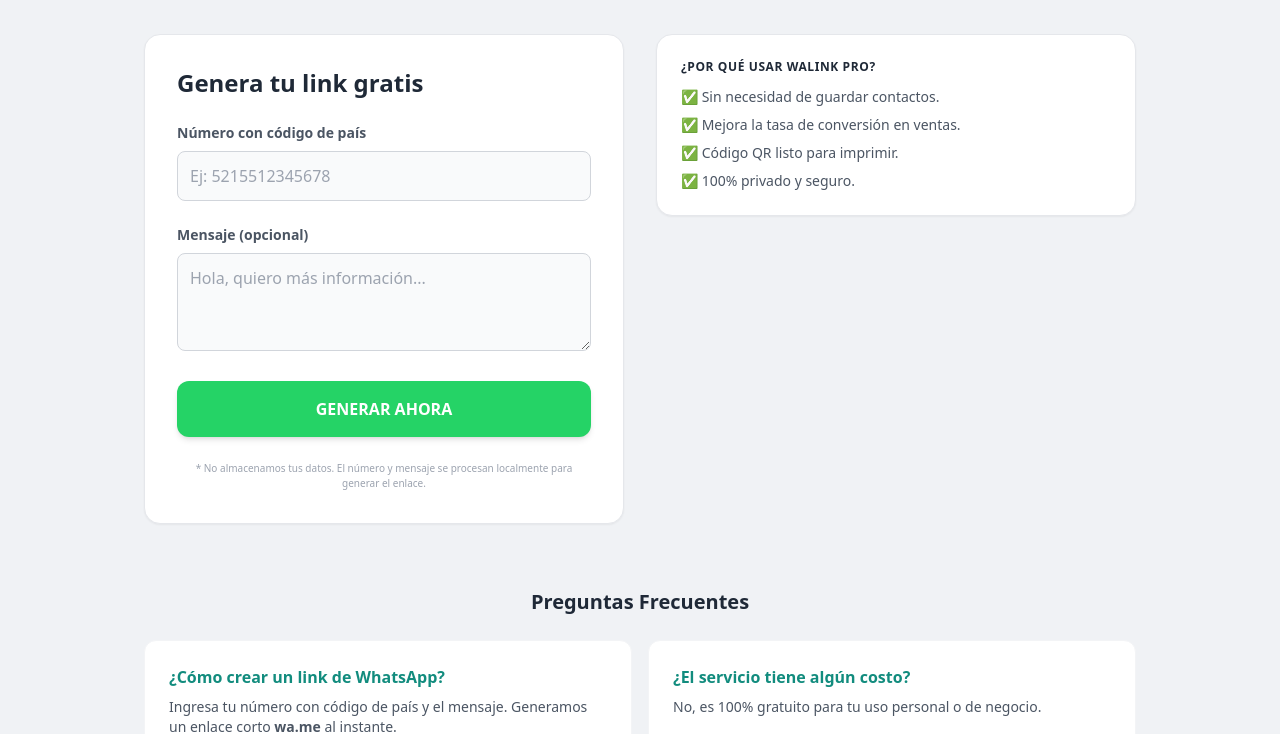
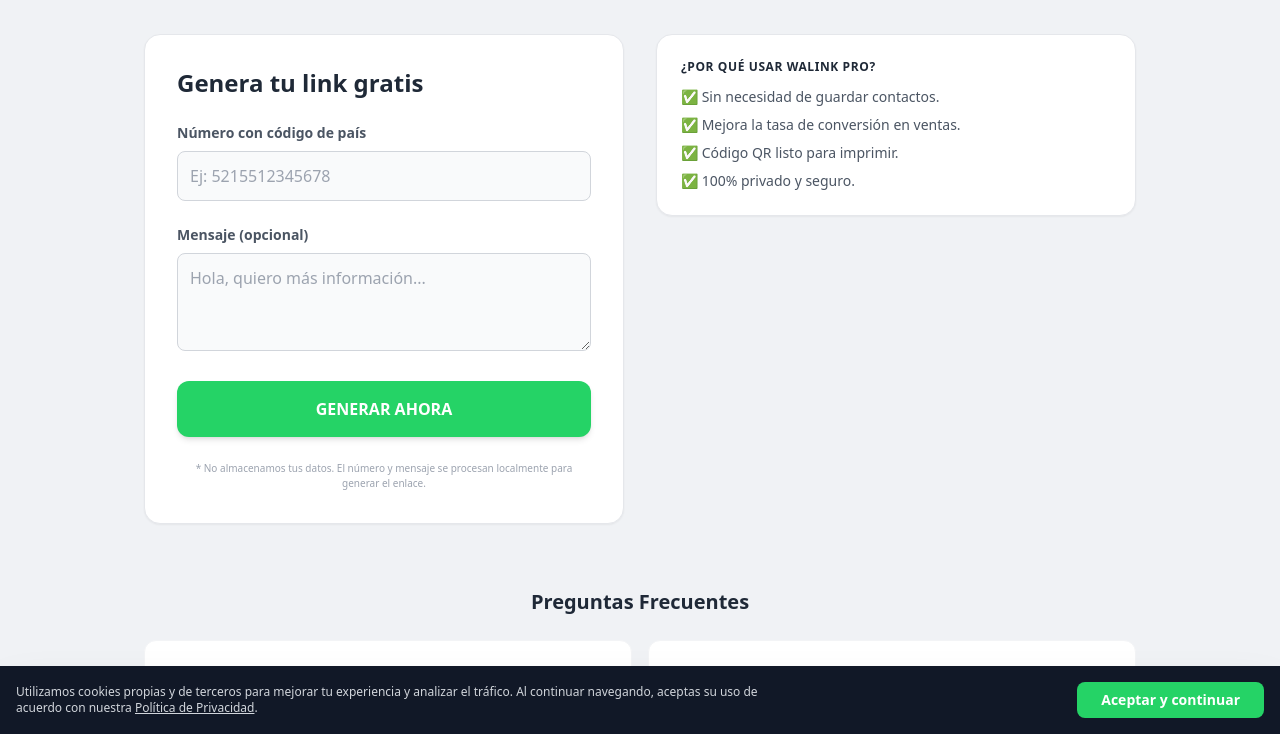
Before and after one commit to bernardguardado-netizen/generador-whatsapp-nicho, a plain HTML site: page index.html in a window 1280 px wide. Shown: the part 66-800 px from the top of the page. Drawn offline with nearby package versions, Linux system fonts and the light colour scheme.

Commit message:
Update index.html

```diff
--- a/index.html
+++ b/index.html
@@ -213,5 +213,29 @@
             alert("¡Enlace copiado!");
         }
     </script>
+    <div id="cookie-banner" class="fixed bottom-0 inset-x-0 bg-gray-900 text-white p-4 z-[60] flex flex-col md:flex-row items-center justify-between gap-4 shadow-2xl animate-fade-in">
+    <p class="text-xs text-gray-300 max-w-3xl">
+        Utilizamos cookies propias y de terceros para mejorar tu experiencia y analizar el tráfico. Al continuar navegando, aceptas su uso de acuerdo con nuestra
+        <button onclick="toggleModal('privacy-modal')" class="underline hover:text-green-400">Política de Privacidad</button>.
+    </p>
+    <button onclick="acceptCookies()" class="bg-[#25D366] hover:bg-[#128C7E] text-white px-6 py-2 rounded-lg font-bold text-sm transition-all whitespace-nowrap">
+        Aceptar y continuar
+    </button>
+</div>
+
+<script>
+    // Función para ocultar el banner al aceptar
+    function acceptCookies() {
+        document.getElementById('cookie-banner').classList.add('hidden');
+        localStorage.setItem('cookies-aceptadas', 'true');
+    }
+
+    // Comprobar si ya aceptó antes de mostrarlo
+    window.onload = function() {
+        if (localStorage.getItem('cookies-aceptadas')) {
+            document.getElementById('cookie-banner').classList.add('hidden');
+        }
+    }
+</script>
 </body>
 </html>
```
